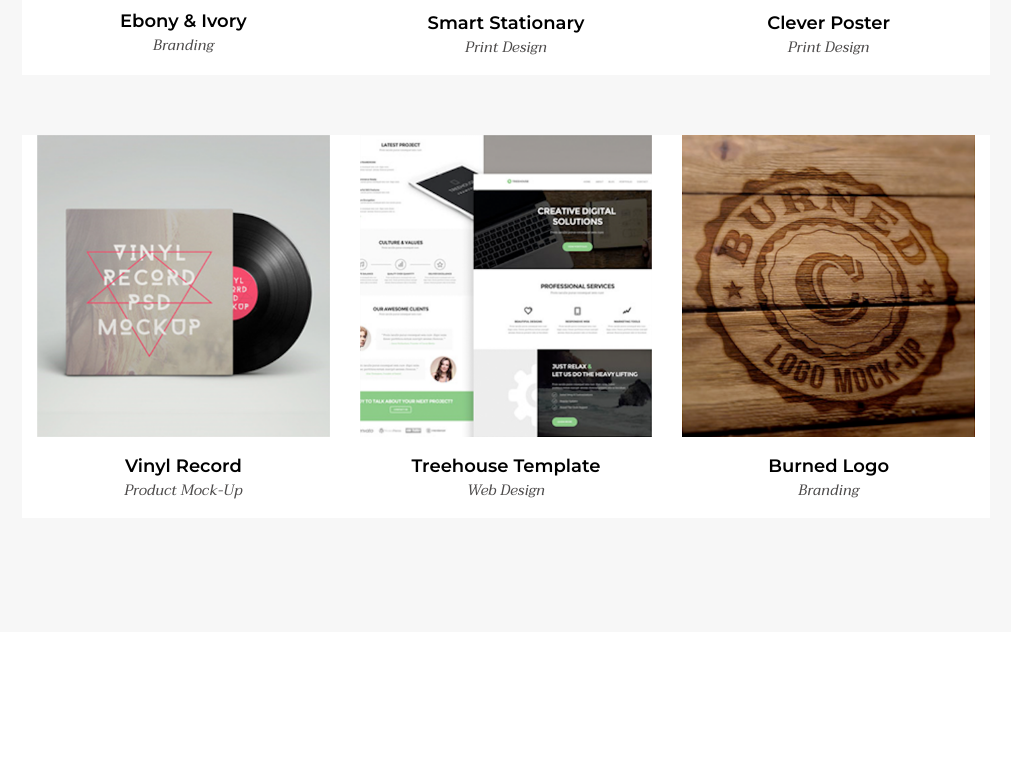
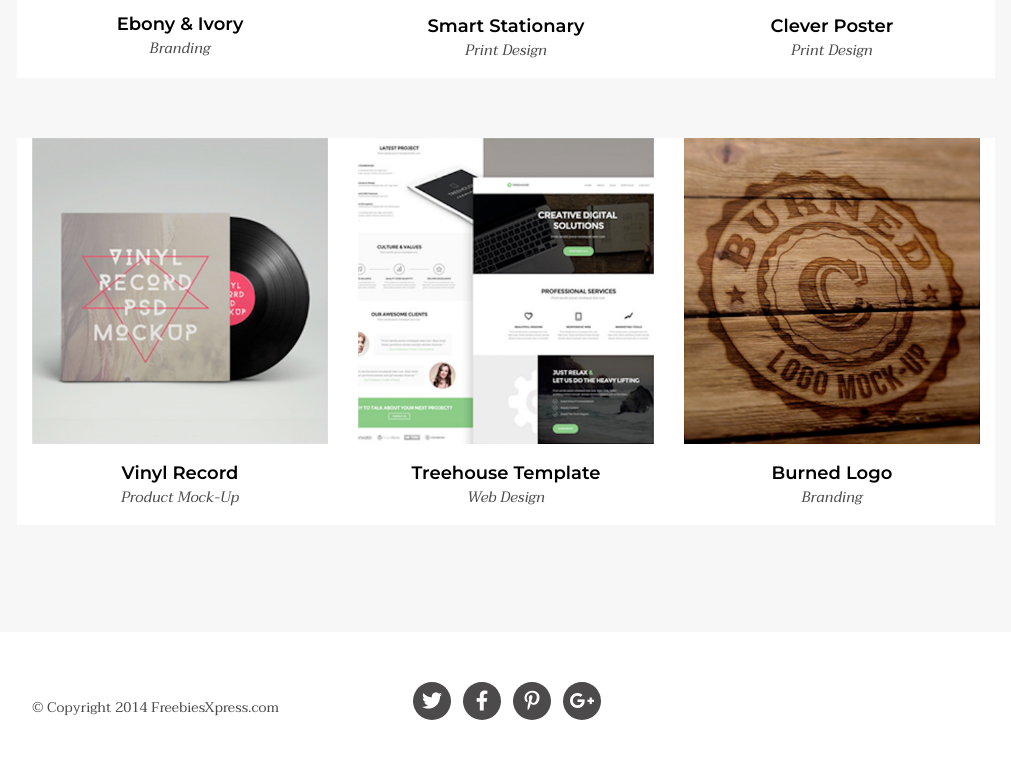
Before and after one commit to lapivoinerouge/task-runner-project, a website: page index.html in a window 1280 px wide. Shown: the part 1838-2601 px from the top of the page, without its empty margins (198-1209 px from the left). Before the commit the page ends 2470 px from the top, so only its background shows below. Drawn offline with Linux system fonts and the light colour scheme.

Commit message:
Add footer

```diff
--- a/index.html
+++ b/index.html
@@ -13,11 +13,11 @@
         <nav class="navigation">
             <div class="container">
                 <div class="row">
-                    <div class="col-6">
+                    <div class="col-5">
                         <a href="#" class="logo">Golden</a>
                     </div>
-                    <div class="col-6">
-                        <div class="row">
+                    <div class="col-7">
+                        <div class="row nav-link-container">
                             <div class="col nav-item">
                                 <a href="#" class="nav-link">HOME</a>
                             </div>
@@ -112,5 +112,20 @@
                 </div>
             </div>
         </section>
+        <footer>
+            <div class="container">
+                <div class="row">
+                    <div class="col-4">
+                        <p>© Copyright 2014 FreebiesXpress.com</p>
+                    </div>
+                    <div class="col-4 media-container">
+                        <i class="fa-brands fa-twitter"></i>
+                        <i class="fa-brands fa-facebook-f"></i>
+                        <i class="fa-brands fa-pinterest-p"></i>
+                        <i class="fa-brands fa-google-plus-g"></i>
+                    </div>
+                </div>
+            </div>
+        </footer>
     </body>
 </html>
--- a/sass/style.scss
+++ b/sass/style.scss
@@ -19,6 +19,13 @@ body {
     margin: 0;
     font-family: $content-font;
     color: $primary-dark;
+}
+
+nav,
+section,
+footer {
+    width: 110vw;
+    padding: 30px 215px;
 }
 
 .section-title {
@@ -45,8 +52,6 @@ body {
 /* Navigation */
 .navigation {
     height: 700px;
-    width: 110vw;
-    padding: 30px 220px;
     background-image: url('/images/navpic.png');
     background-repeat: no-repeat;
     background-size: 100% auto;
@@ -54,6 +59,10 @@ body {
     a {
         text-decoration: none;
     }
+}
+
+.nav-link-container {
+    padding-left: 50px;
 }
 
 .logo {
@@ -106,8 +115,6 @@ body {
 
 /* Services */
 .services-section {
-    padding: 30px 220px;
-    width: 110vw;
     height: 570px;
 
     i {
@@ -152,8 +159,6 @@ body {
 /* Portfolio */
 .portfolio-section {
     background-color: $secondary-light;
-    padding: 30px 220px;
-    width: 110vw;
     height: 1200px;
 }
 
@@ -183,5 +188,37 @@ body {
         margin-top: 0;
         font-size: 15px;
     }
+}
 
+/* Media Container */
+footer {
+    padding-top: 50px;
+
+    p {
+        color: $secondary-dark;
+        font-size: 14px;
+    }
 }
+
+.media-container {
+    padding-left: 70px;
+    display: flex;
+    gap: 12px;
+
+    i {
+        color: $primary-light;
+        background-color: $secondary-dark;
+        font-size: 20px;
+        width: 38px;
+        height: 38px;
+        border-radius: 50%;
+        position: relative;
+
+        &:before {
+            position: absolute;
+            top: 50%;
+            left: 50%;
+            transform: translate(-50%,-50%);
+        }
+    }
+}
```
Also changed, not shown: css/style.css, 1 other file.
